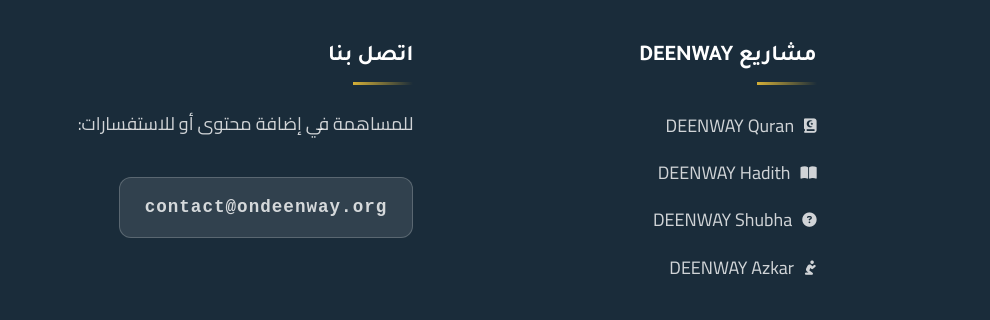
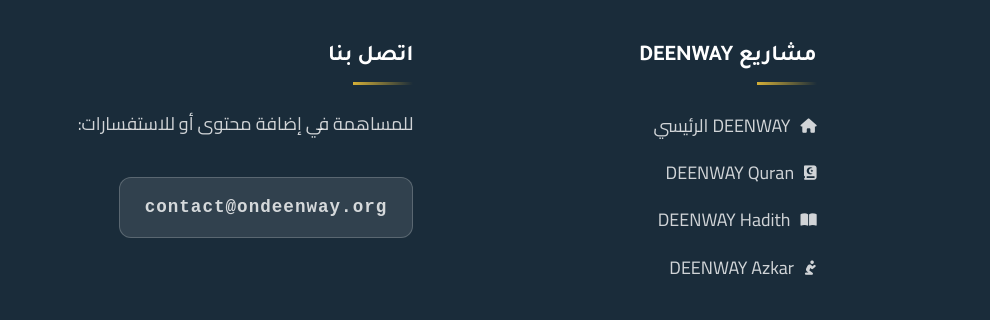
Before and after one commit to Rida0205/Seerah, a plain HTML site: page index.html in a window 1280 px wide. Shown: the part 4501-4821 px from the top of the page, 0-990 px from the left. Drawn offline with Linux system fonts and the light colour scheme.

Commit message:
Update index.html

```diff
--- a/index.html
+++ b/index.html
@@ -1350,6 +1350,11 @@
                 <h4>مشاريع DEENWAY</h4>
                 <ul class="footer-links">
                     <li>
+                            <a href="https://ondeenway.org/" target="_blank">
+                                <i class="fas fa-home"></i> DEENWAY الرئيسي
+                            </a>
+                        </li>
+                    <li>
                         <a href="https://quran.ondeenway.org/" target="_blank">
                             <i class="fas fa-quran"></i> DEENWAY Quran
                         </a>
@@ -1357,11 +1362,6 @@
                     <li>
                         <a href="https://hadith.ondeenway.org/" target="_blank">
                             <i class="fas fa-book-open"></i> DEENWAY Hadith
-                        </a>
-                    </li>
-                    <li>
-                        <a href="https://shubha.ondeenway.org/" target="_blank">
-                            <i class="fas fa-question-circle"></i> DEENWAY Shubha
                         </a>
                     </li>
                     <li>
```
